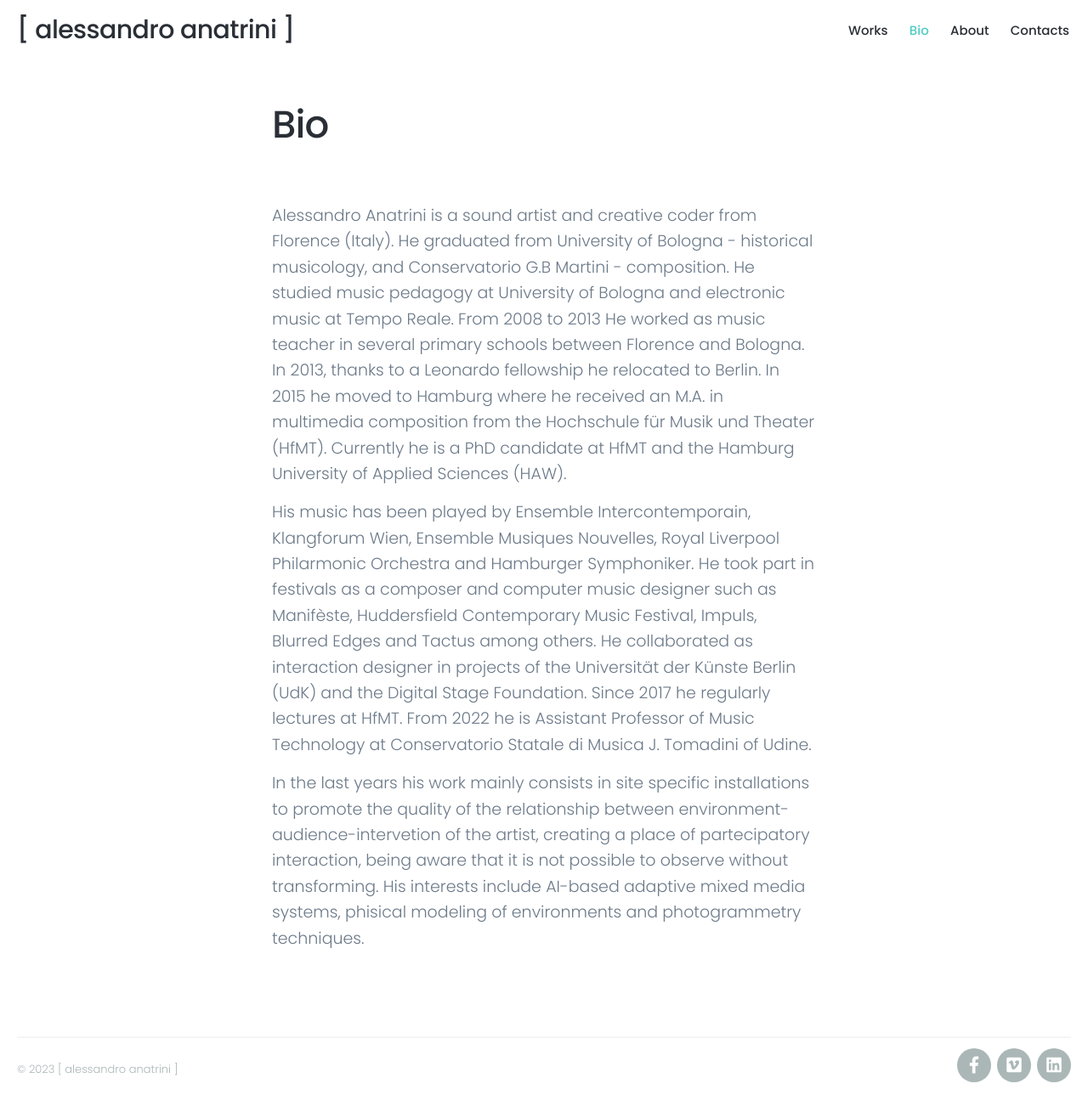
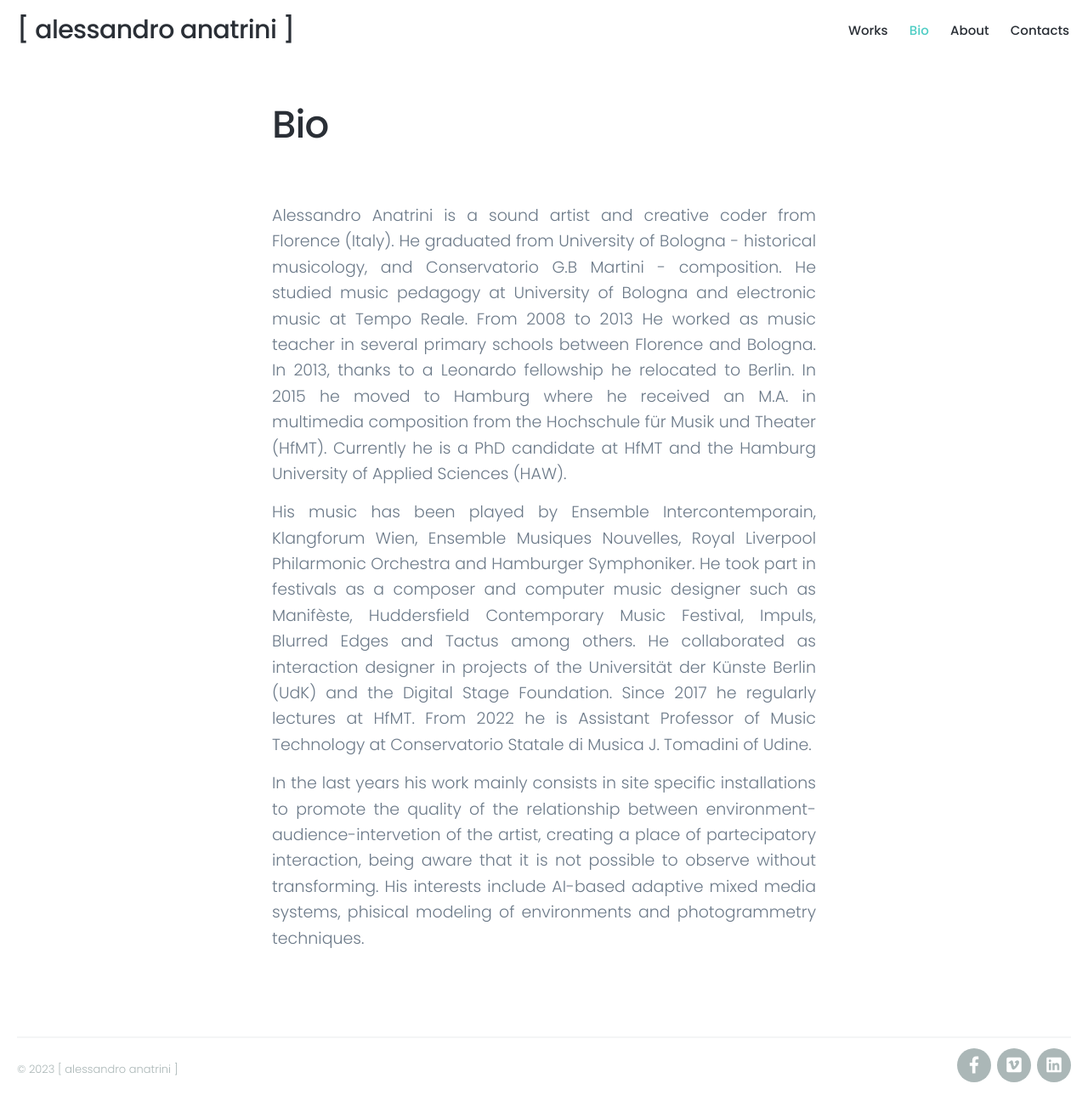
Before and after one commit to al-anatrini/al-anatrini.github.io, a Jekyll site: the page built from _pages/bio.md, in a window 1280 px wide. Shown: the whole page at 85% size. Built offline with Jekyll 4.4.1, drawn with Linux system fonts in a browser that asks for light colours; nearby versions of some CDN libraries.

Commit message:
justify on Bio

```diff
--- a/_pages/bio.md
+++ b/_pages/bio.md
@@ -7,11 +7,12 @@ featured_image: ''
 
 Alessandro Anatrini is a sound artist and creative coder from Florence (Italy). He graduated from University of Bologna - historical musicology, and Conservatorio G.B Martini - composition. He studied music pedagogy at University of Bologna and electronic music at Tempo Reale.
 From 2008 to 2013 He worked as music teacher in several primary schools between Florence and Bologna. In 2013, thanks to a Leonardo fellowship he relocated to Berlin. In 2015 he moved to Hamburg where he received an M.A. in multimedia composition from the Hochschule für Musik und Theater (HfMT). Currently he is a PhD candidate at HfMT and the Hamburg University of Applied Sciences (HAW).
-
+{: style="text-align: justify;"}
 
 His music has been played by Ensemble Intercontemporain, Klangforum Wien, Ensemble Musiques Nouvelles, Royal Liverpool Philarmonic Orchestra and Hamburger Symphoniker. He took part in festivals as a composer and computer music designer such as Manifèste, Huddersfield Contemporary Music Festival, Impuls, Blurred Edges and Tactus among others.
 He collaborated as interaction designer in projects of the Universität der Künste Berlin (UdK) and the Digital Stage Foundation. Since 2017 he regularly lectures at HfMT. From 2022 he is Assistant Professor of Music Technology at Conservatorio Statale di Musica J. Tomadini of Udine.
-
+{: style="text-align: justify;"}
 
 In the last years his work mainly consists in site specific installations to promote the quality of the relationship between environment-audience-intervetion of the artist, creating a place of partecipatory interaction, being aware that it is not possible to observe without transforming.
 His interests include AI-based adaptive mixed media systems, phisical modeling of environments and photogrammetry techniques.
+{: style="text-align: justify;"}
```
